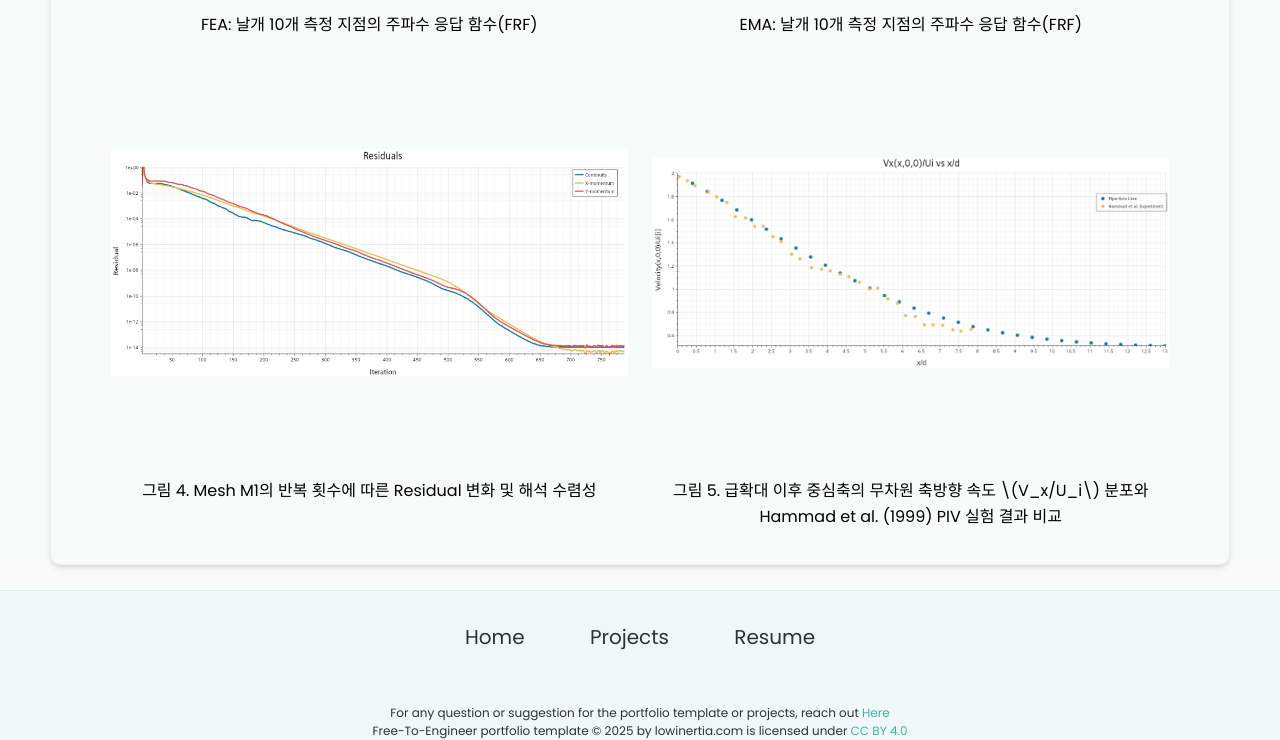
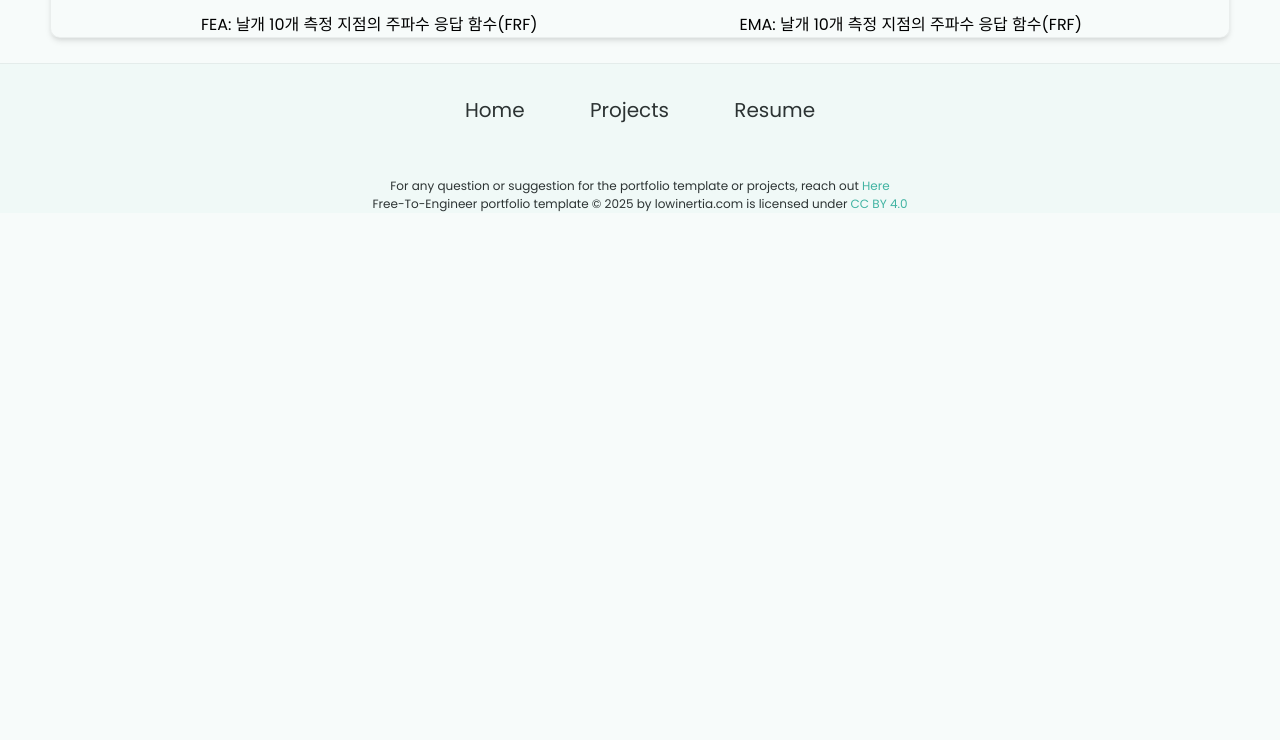
Before and after one commit to border3033/border3033.github.io, a Jekyll site: the page built from _projects/항공기 구조물 진동해석/index.md, in a window 1280 px wide and 900 px high, scrolled down 3036 px, cut to the strip 160-900 px from the top of the window. Built offline with Jekyll 4.4.1, drawn with Linux system fonts in a browser that asks for light colours; after the commit the page ends 3409 px from its top, so only the background shows below that.

Commit message:
Update index.md

```diff
--- a/_projects/항공기 구조물 진동해석/index.md
+++ b/_projects/항공기 구조물 진동해석/index.md
@@ -121,31 +121,3 @@ main-image: /coverpage.png
   </figure>
 
 </div>
-
-<div style="display: flex; gap: 24px; justify-content: center; align-items: flex-start; flex-wrap: wrap; margin-top: 25px; margin-bottom: 35px;">
-
-  <!-- Residual Convergence -->
-  <figure style="flex: 1 1 0; max-width: 48%; min-width: 300px; margin: 0; text-align: center;">
-    <img
-      src="https://raw.githubusercontent.com/border3033/border3033.github.io/main/_projects/급확대%20배관의%20CFD%20해석/residual.png"
-      style="width: 100%; height: 400px; object-fit: contain;"
-      alt="Mesh M1 Residual Convergence"
-    >
-    <figcaption style="margin-top: 8px;">
-      그림 4. Mesh M1의 반복 횟수에 따른 Residual 변화 및 해석 수렴성
-    </figcaption>
-  </figure>
-
-  <!-- PIV Comparison -->
-  <figure style="flex: 1 1 0; max-width: 48%; min-width: 300px; margin: 0; text-align: center;">
-    <img
-      src="https://raw.githubusercontent.com/border3033/border3033.github.io/main/_projects/급확대%20배관의%20CFD%20해석/비교.png"
-      style="width: 100%; height: 400px; object-fit: contain;"
-      alt="Comparison of CFD and Hammad et al. PIV Experiment"
-    >
-    <figcaption style="margin-top: 8px;">
-      그림 5. 급확대 이후 중심축의 무차원 축방향 속도 \(V_x/U_i\) 분포와 Hammad et al. (1999) PIV 실험 결과 비교
-    </figcaption>
-  </figure>
-
-</div>
```
